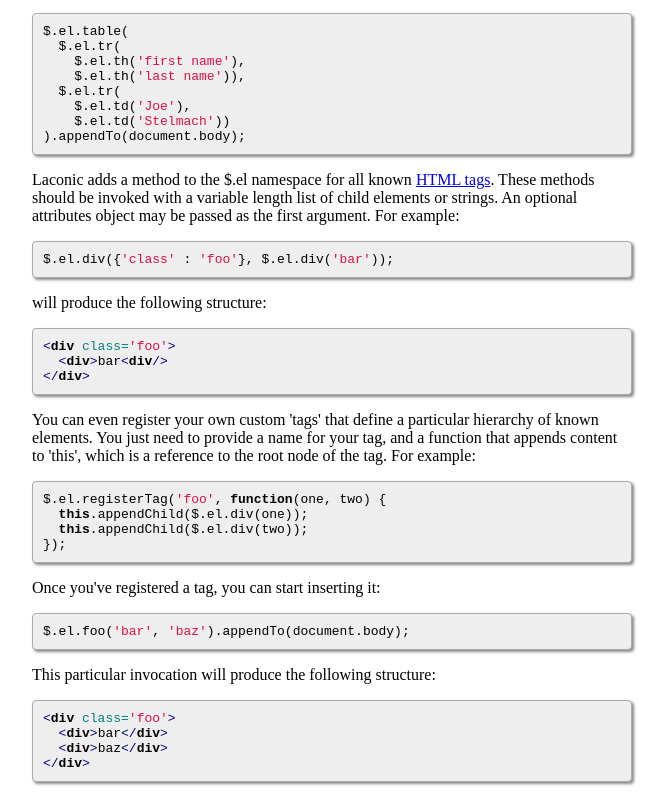
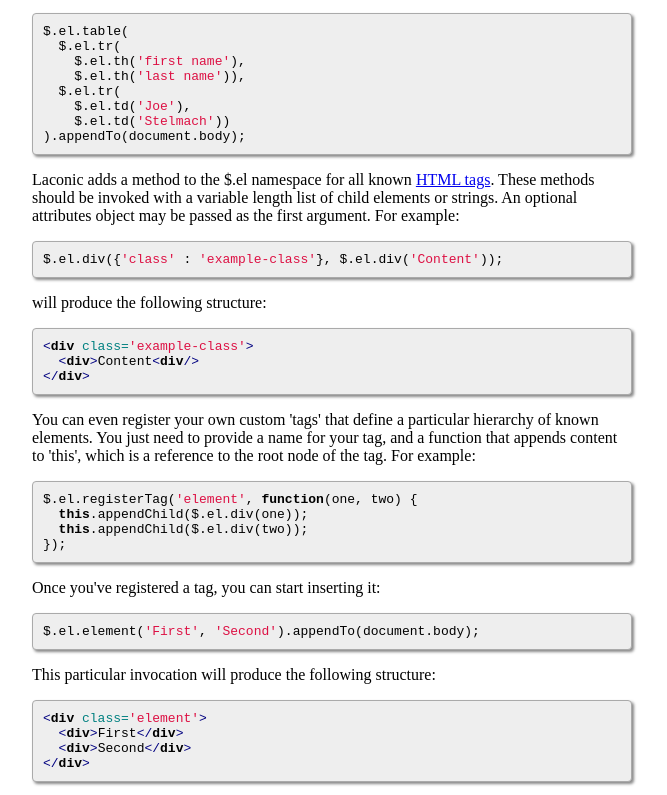
Before and after one commit to joestelmach/laconic, a plain HTML site: page index.html in a window 1280 px wide. Shown: the part 513-1308 px from the top of the page, without its empty margins (16-683 px from the left). Drawn offline with Linux system fonts and the light colour scheme.

Commit message:
changed foo, bar, baz to more sensible examples. See also http://linguapragma.com/blog/2012/04/foo-bar-and-baz-not-having-it/

```diff
--- a/index.html
+++ b/index.html
@@ -79,12 +79,12 @@ document.body.appendChild(table);
       Laconic adds a method to the $.el namespace for all known
       <a href="http://www.whatwg.org/specs/web-apps/current-work/multipage/section-index.html#elements-1">HTML tags</a>.  These methods should be invoked with a variable length list of child elements or strings. An optional attributes object may be passed as the first argument.  For example:
     </p>
-<pre><code class='language-javascript'>$.el.div({'class' : 'foo'}, $.el.div('bar'));</code></pre>
+<pre><code class='language-javascript'>$.el.div({'class' : 'example-class'}, $.el.div('Content'));</code></pre>
     <p>
       will produce the following structure:
     </p>
-<pre><code class='language-html'>&lt;div class='foo'&gt;
-  &lt;div&gt;bar&lt;div/&gt;
+<pre><code class='language-html'>&lt;div class='example-class'&gt;
+  &lt;div&gt;Content&lt;div/&gt;
 &lt;/div&gt;
 </code></pre>
 
@@ -95,7 +95,7 @@ document.body.appendChild(table);
       reference to the root node of the tag.  For example:
     </p>
 
-<pre><code class='language-javascript'>$.el.registerTag('foo', function(one, two) {
+<pre><code class='language-javascript'>$.el.registerTag('element', function(one, two) {
   this.appendChild($.el.div(one));
   this.appendChild($.el.div(two));
 });
@@ -104,15 +104,15 @@ document.body.appendChild(table);
       Once you've registered a tag, you can start inserting it:
     </p>
 
-<pre><code class='language-javascript'>$.el.foo('bar', 'baz').appendTo(document.body);</code></pre>
+<pre><code class='language-javascript'>$.el.element('First', 'Second').appendTo(document.body);</code></pre>
 
     <p>
       This particular invocation will produce the following structure:
     </p>
 
-<pre><code class='language-html'>&lt;div class='foo'&gt;
-  &lt;div&gt;bar&lt;/div&gt;
-  &lt;div&gt;baz&lt;/div&gt;
+<pre><code class='language-html'>&lt;div class='element'&gt;
+  &lt;div&gt;First&lt;/div&gt;
+  &lt;div&gt;Second&lt;/div&gt;
 &lt;/div&gt;
 </code></pre>
 
```
